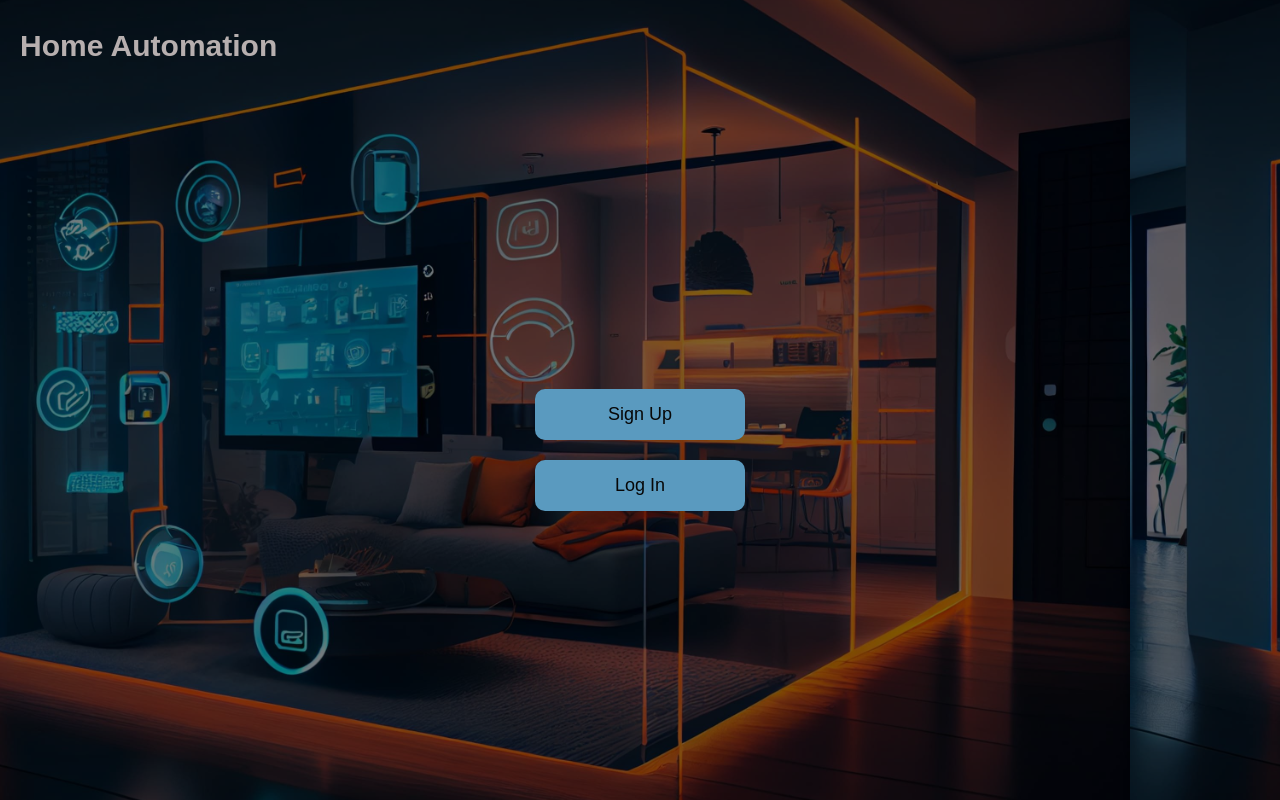
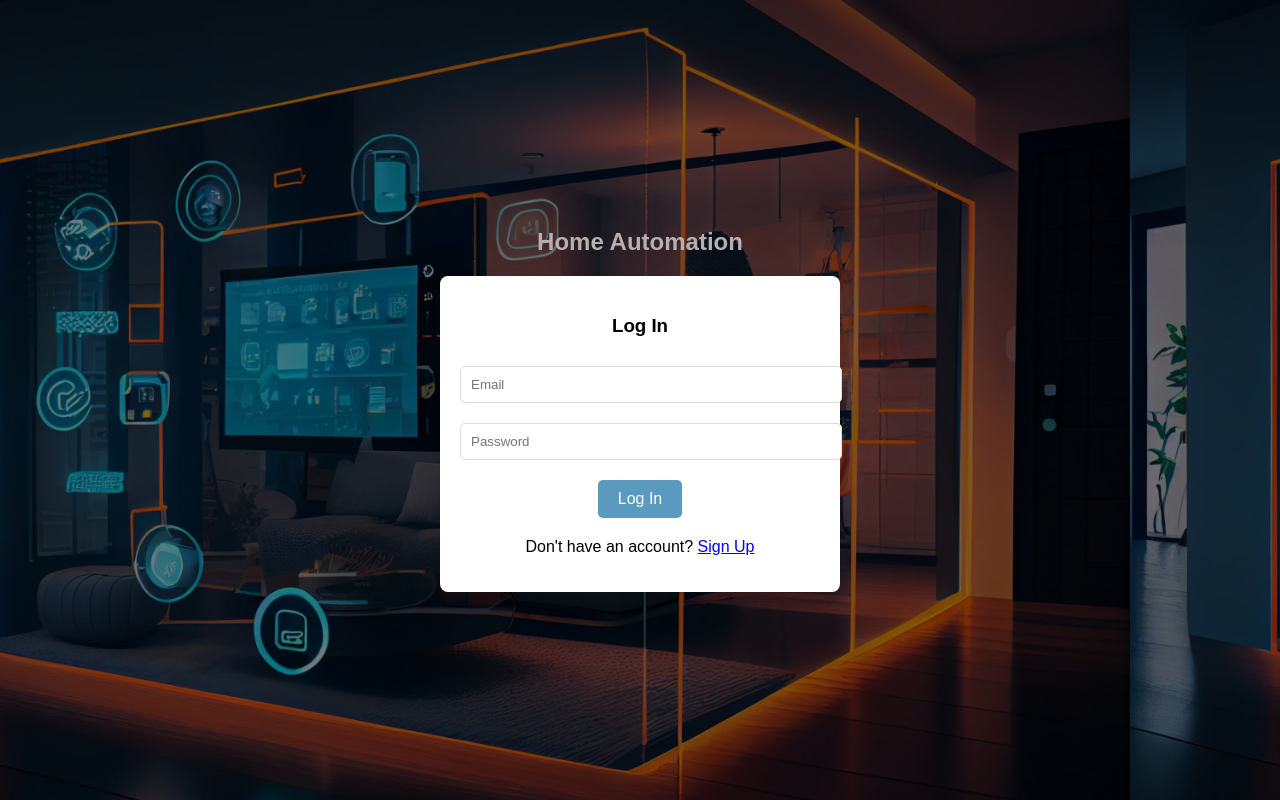
Before and after one commit to anggeching/home-control, a PHP site: page / in a window 1280 px wide. Run offline with PHP 8.4, Linux system fonts and the light colour scheme.

Commit message:
loginform

```diff
--- a/css/indexstyle.css
+++ b/css/indexstyle.css
@@ -16,39 +16,56 @@ body {
     position: relative;
 }
 
-h2 {
-    position: absolute;
-    top: 4px;
-    left: 20px;
-    font-size: 30px;
-    color: #b7afaf;
+.container {
+    width: 100%;
+    max-width: 400px;
+    margin: 0 auto;
 }
 
-.buttons {
+h2 {
+    color: #b7afaf;
+    margin-bottom: 20px;
+}
+
+.auth-container {
     display: flex;
     flex-direction: column;
     align-items: center;
-    gap: 20px;
-    margin-top: 100px; /* Move buttons downward */
 }
 
-.button {
-    display: inline-block;
-    padding: 15px 30px;
-    border: none;
-    border-radius: 10px;
-    font-size: 18px;
-    text-decoration: none;
-    color: #070707;
-    cursor: pointer;
-    width: 150px;
-    text-align: center;
+.form {
+    display: flex;
+    flex-direction: column;
+    align-items: center;
+    background: white;
+    border-radius: 8px;
+    padding: 20px;
+    box-shadow: 0 0 10px rgba(0, 0, 0, 0.1);
 }
 
-.sign-up {
-    background-color: #5a9abf;
+.form input {
+    margin: 10px 0;
+    padding: 10px;
+    border: 1px solid #ddd;
+    border-radius: 5px;
+    width: 100%;
 }
 
-.log-in {
+.form button {
+    padding: 10px 20px;
+    margin: 10px 0;
+    border: none;
+    border-radius: 5px;
+    font-size: 16px;
+    color: #fff;
     background-color: #5a9abf;
+    cursor: pointer;
 }
+
+.form p {
+    margin-top: 10px;
+}
+
+.hidden {
+    display: none;
+}
--- a/index.html
+++ b/index.html
@@ -5,14 +5,35 @@
     <meta name="viewport" content="width=device-width, initial-scale=1.0">
     <title>SmartHome Control</title>
     <link rel="stylesheet" href="css/indexstyle.css">
+    <script defer src="js/script.js"></script>
 </head>
 <body>
 
     <div class="container">
         <h2>Home Automation</h2>
-        <div class="buttons">
-            <a class="button sign-up" href="#">Sign Up</a>
-            <a class="button log-in" href="#">Log In</a>
+        <div id="auth-container" class="auth-container">
+            <!-- Login Form -->
+            <div id="login-form" class="form">
+                <h3>Log In</h3>
+                <form>
+                    <input type="email" placeholder="Email" required>
+                    <input type="password" placeholder="Password" required>
+                    <button type="submit">Log In</button>
+                </form>
+                <p>Don't have an account? <a id="show-signup" href="#">Sign Up</a></p>
+            </div>
+
+            <!-- Sign Up Form -->
+            <div id="signup-form" class="form hidden">
+                <h3>Sign Up</h3>
+                <form>
+                    <input type="text" placeholder="Full Name" required>
+                    <input type="email" placeholder="Email" required>
+                    <input type="password" placeholder="Password" required>
+                    <button type="submit">Sign Up</button>
+                </form>
+                <p>Already have an account? <a id="show-login" href="#">Log In</a></p>
+            </div>
         </div>
     </div>
 
```
